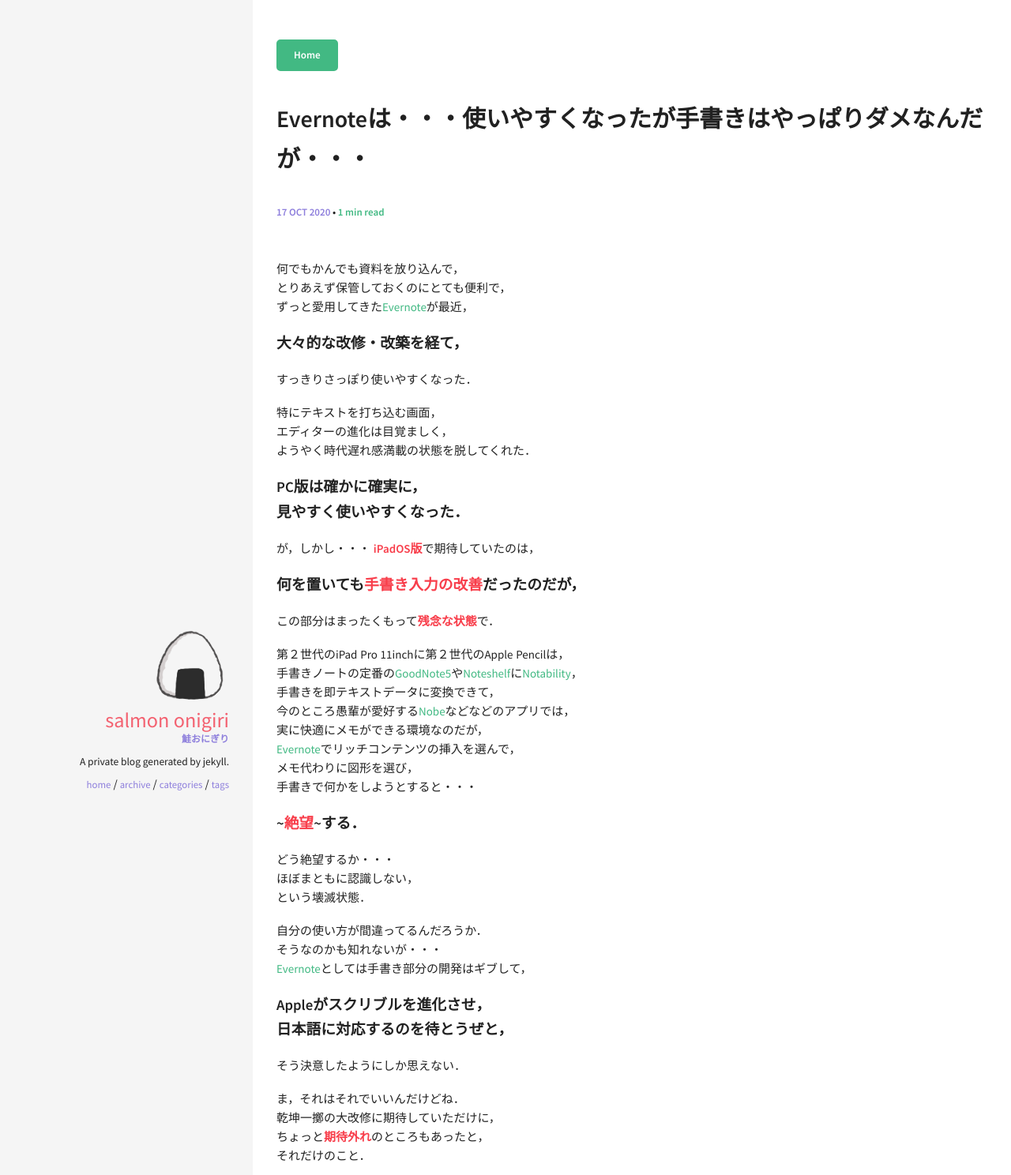
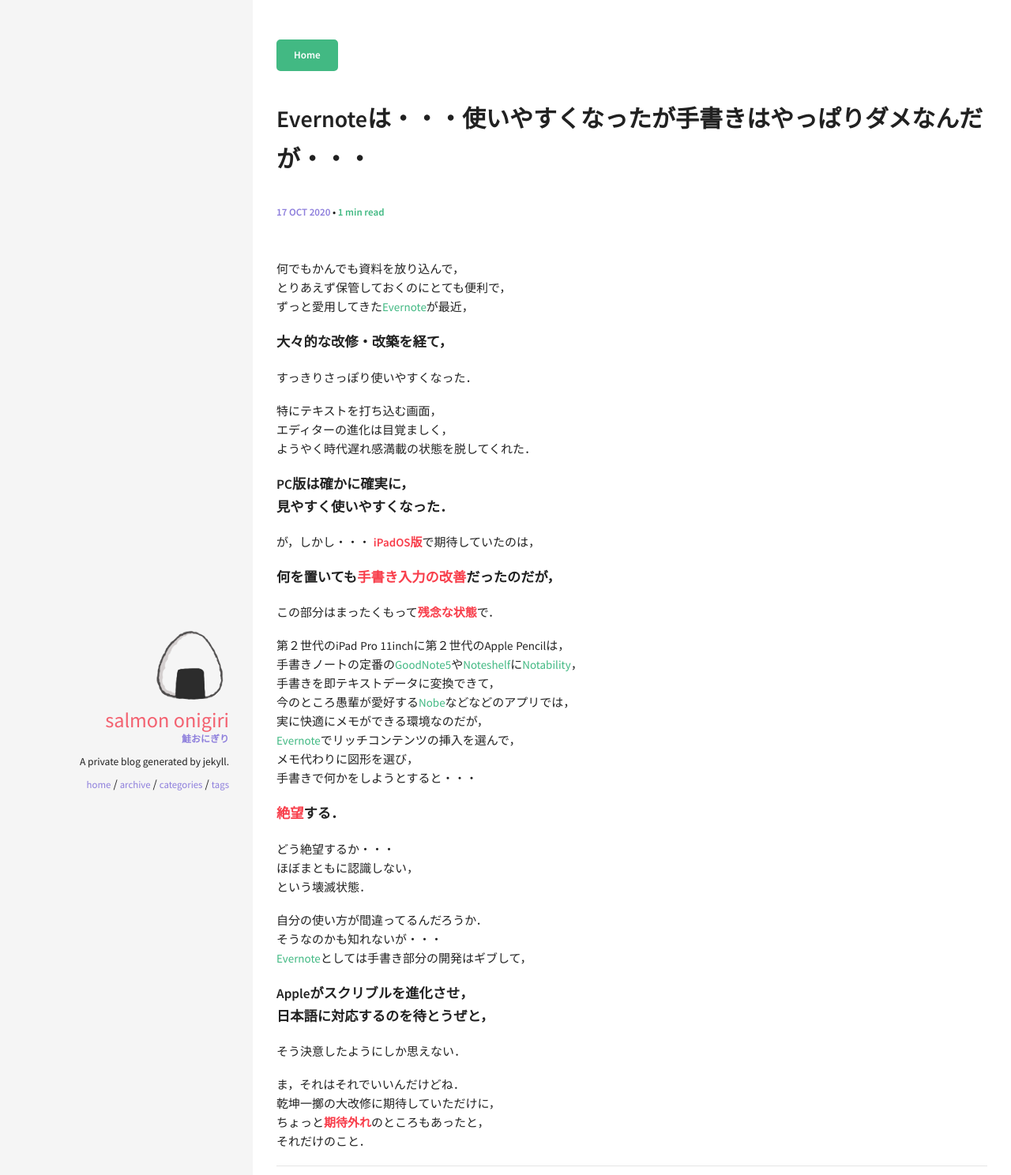
Before and after one commit to Salmon-Onigiri/Blog, a Jekyll site: the page built from _posts/2020-10-17-EvernoteRevisedButStill.md, in a window 1280 px wide, cut to the strip 0-1488 px from the top of the page. Shown: the whole strip at 79% size. Built offline with Jekyll 4.4.1, drawn with Linux system fonts in a browser that asks for light colours.

Commit message:
201017-3

```diff
--- a/_posts/2020-10-17-EvernoteRevisedButStill.md
+++ b/_posts/2020-10-17-EvernoteRevisedButStill.md
@@ -11,19 +11,19 @@
 何でもかんでも資料を放り込んで，
 とりあえず保管しておくのにとても便利で，
 ずっと愛用してきた[Evernote](https://apple.co/3k7wyGe){: target="_blank"}が最近，
-#### 大々的な改修・改築を経て，
+##### 大々的な改修・改築を経て，
 すっきりさっぽり使いやすくなった．
 
 特にテキストを打ち込む画面，
 エディターの進化は目覚ましく，
 ようやく時代遅れ感満載の状態を脱してくれた．
 
-#### PC版は確かに確実に，<br />見やすく使いやすくなった．
+##### PC版は確かに確実に，<br />見やすく使いやすくなった．
 
 が，しかし・・・
 <span style="color: #f83e4b;">**iPadOS版**</span>で期待していたのは，
 
-#### 何を置いても<span style="color: #f83e4b;">手書き入力の改善</span>だったのだが，
+##### 何を置いても<span style="color: #f83e4b;">手書き入力の改善</span>だったのだが，
 
 この部分はまったくもって<span style="color: #f83e4b;">**残念な状態**</span>で．
 
@@ -36,7 +36,7 @@
 メモ代わりに図形を選び，
 手書きで何かをしようとすると・・・
 
-#### ~<span style="color: #f83e4b;">絶望</span>~する．
+##### <span style="color: #f83e4b;">絶望</span>する．
 
 どう絶望するか・・・
 ほぼまともに認識しない，
@@ -46,7 +46,7 @@
 そうなのかも知れないが・・・
 [Evernote](https://apple.co/3k7wyGe){: target="_blank"}としては手書き部分の開発はギブして，
 
-#### Appleがスクリブルを進化させ，<br />日本語に対応するのを待とうぜと，
+##### Appleがスクリブルを進化させ，<br />日本語に対応するのを待とうぜと，
 
 そう決意したようにしか思えない．
 
```
